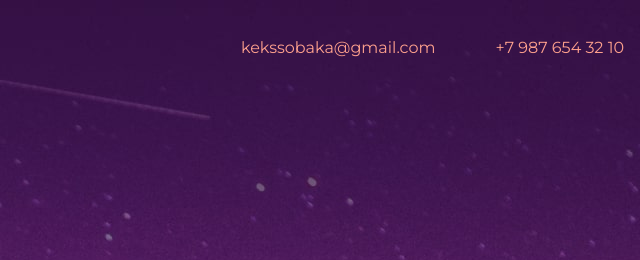
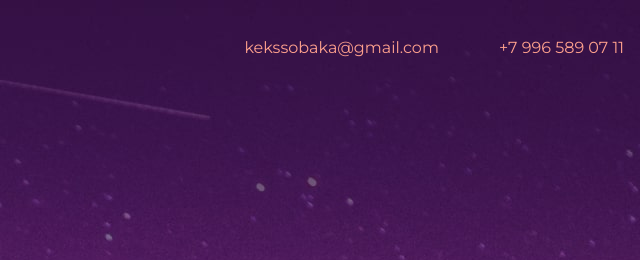
Before and after one commit to moooroooz/my-size, a plain HTML site: page index.html in a window 1280 px wide. Shown: the top 260 px of the page, 640-1280 px from the left. Drawn offline with Linux system fonts and the light colour scheme.

Commit message:
меняет текст на главной странице

```diff
--- a/index.html
+++ b/index.html
@@ -12,7 +12,7 @@
     <header class="page-header">
       <div class="container">
     <a  href="mailto:enot_neopoznanniy@gmail.com">kekssobaka@gmail.com</a>
-    <a  href="tel:+79876543210">+7 987 654 32 10</a>
+    <a  href="tel:+79876543210">+7 996 589 07 11</a>
   </div>
     </header>
 
```
